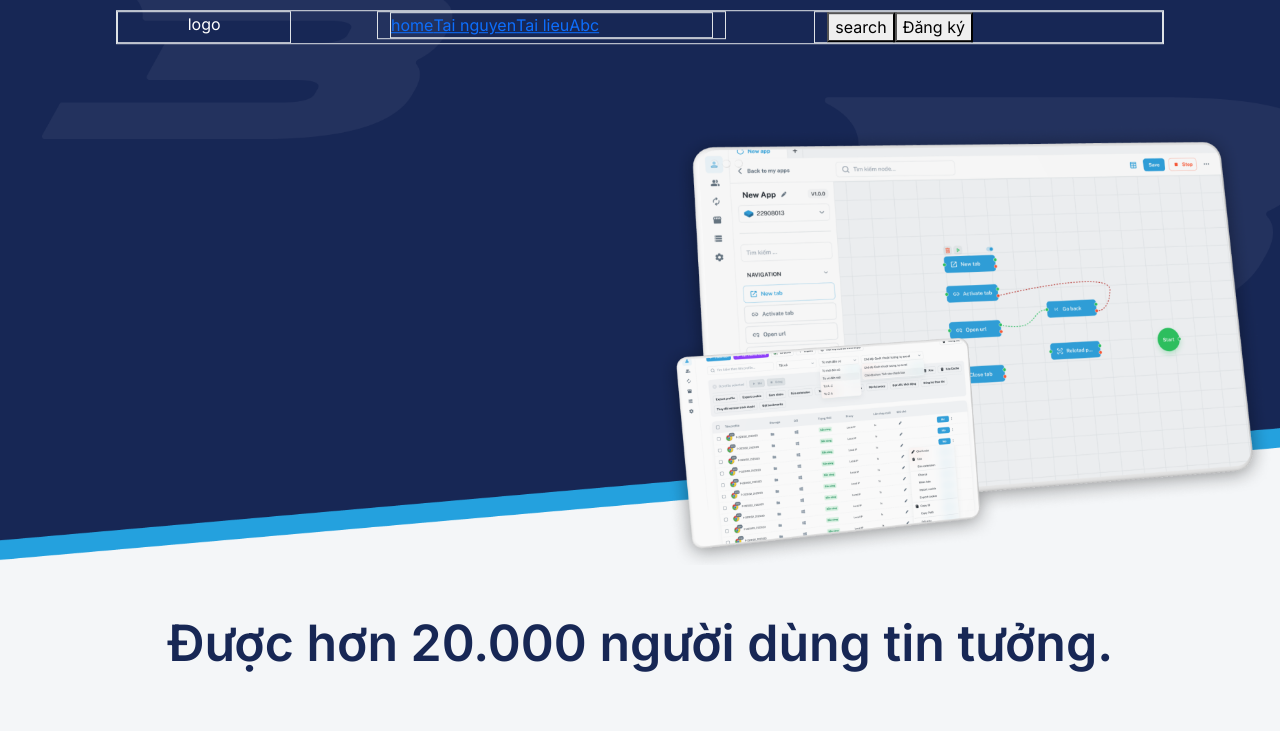
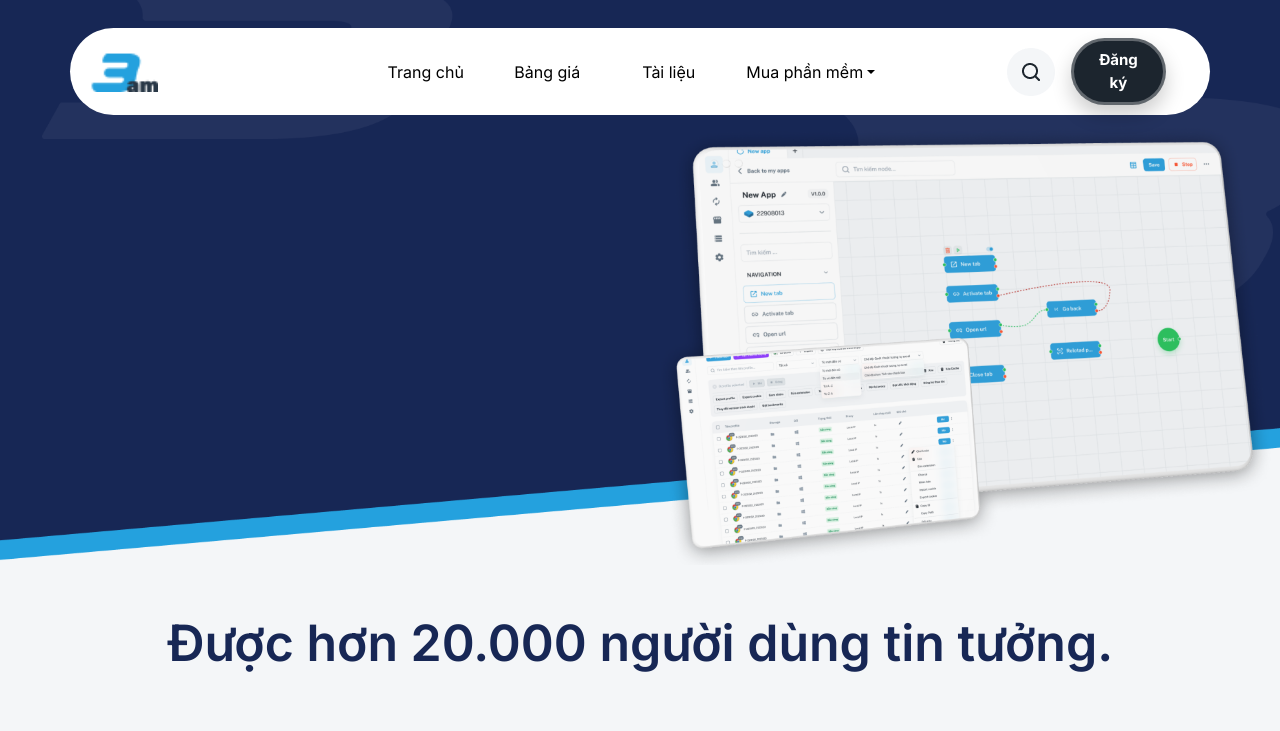
Before and after one commit to thinh2yuhjd/3am, a React (Create React App) app: page / in a window 1280 px wide. Shown: the top 731 px of the page. Built offline with nearby package versions, Linux system fonts and the light colour scheme.

Commit message:
comt done web
da xong giao dien web

```diff
--- a/src/page/home/home.jsx
+++ b/src/page/home/home.jsx
@@ -13,6 +13,8 @@ import Video from "./video";
 import "./index.css";
 import background from "../../img/bg.png";
 import button_search from "../../img/icon/Button.png";
+import button_menu from "../../img/icon/menu.png";
+
 import { useNavigate, Link } from "react-router-dom";
 
 const Home = () => {
@@ -54,51 +56,117 @@ const Home = () => {
     <div className="" style={{ backgroundColor: "#F4F6F8" }}>
       <div className="am-header">
         <img src={background} width={"100%"} />
+        <div className="am-hd-main position-absolute w-100">
 
-        <div className=" am-header-search">
-          <div className="row position-relative border d-flex d-flex justify-content-between">
-            <div
-              className="d-block d-md-none col-md-2 border"
-              onClick={toggleDropdown}
-            >
-              <button>button</button>
-            </div>
 
-            <div className="col-md-2 border" style={{ color: "white" }}>
-              logo
-            </div>
+          <div className="am-header-search container">
+            <div className="row position-relative d-flex justify-content-between align-items-center w-100">
 
-            <div
-              className={`border col-md-4 position-absolute custom-menu-az ${
-                open ? "momenu" : "dongmenu"
-              }`}
-            >
-              <ul className="border h-100">
-                <li style={{listStyle:'none'}}>
-                  <a className="" href="">home</a>
-                </li>
-                <li>
-                  <a href="">Tai nguyen</a>
-                </li>
-                <li>
-                  <a href="">Tai lieu</a>
-                </li>
-                <li>
-                  <a href="">Abc</a>
-                </li>
-              </ul>
-            </div>
+              <div className="col-md-2 d-none d-md-block text-start" style={{ height: '40px' }}>
+                <img src={logo} alt="Logo" className="h-100" />
+              </div>
 
-            <div className="d-flex border col-md-4">
-              <div className="">
-                <button>search</button>
+              <div className="col-md-6 d-none d-md-block">
+                <ul className="menu d-flex justify-content-around align-items-center">
+                  <li className="" style={{ width: '120px' }}><a href="" className="custom-a-pc">Trang chủ</a></li>
+                  <li className="" style={{ width: '120px' }}><a href="" className="custom-a-pc">Bảng giá</a></li>
+                  <li className="" style={{ width: '120px' }}><a href="" className="custom-a-pc">Tài liệu</a></li>
+                  <li style={{ width: '160px' }}>
+                    <a className="custom-a-pc nav-link dropdown-toggle"
+                      href="#"
+                      id="navbarDropdownMenuLink"
+                      role="button"
+                      onClick={toggleDropdown}>Mua phần mềm</a>
+                    {open && (
+                      <ul className="dropdown-menu">
+                        <li>
+                          <a className="dropdown-item" href="#">Mua qua facebook</a>
+                        </li>
+                        <li className="dropdown-item">
+                          <a href="" className="text-decoration-none">Mua online</a>
+                        </li>
+                      </ul>
+                    )}
+                  </li>
+                </ul>
               </div>
-              <div className="">
-                <button>Đăng ký</button>
+
+              <div className="col-md-3 col-lg-2 d-none d-md-flex justify-content-between align-items-center">
+                <div onClick={handleOpen}>
+                  <img src={search_icon} alt="search" className="pe-3" />
+                </div>
+                <button
+                  className="button"
+                  style={{ width: "115px", backgroundColor: "#1C252E" }}
+                  onClick={onhangdleLogin}
+                >
+                  <span style={{ color: "white" }}>Đăng ký</span>
+                </button>
+              </div>
+
+              {isOpenSearch && (
+                <div className="search-popup-overlay" onClick={handleOpen}>
+                  <div className="search-popup-content font-border" onClick={(e) => e.stopPropagation()}>
+                    <input type="text" placeholder="Tìm kiếm..." className="form-controls outline-none" style={{ outline: 'none' }} />
+                    <img src={button_search} alt="" />
+                  </div>
+                </div>
+              )}
+
+              <div className="d-block d-md-none col-1 text-start">
+                <button className="border-0" style={{ backgroundColor: 'transparent' }} onClick={toggleDropdown}>
+                  <img src={button_menu} alt="" />
+                </button>
+              </div>
+
+              <div className="col-md-8 col-sm-11 d-block d-md-none text-center ">
+                <img src={logo} alt="Logo" className="ps-3" />
+              </div>
+
+              <div className={`border custom-menu-az position-absolute ${open ? "show" : "hide"}`}>
+                <div className="text-end mt-1 me-1">
+                  <button className="close-menu border-0" style={{ backgroundColor: 'white' }} onClick={toggleDropdown}>✖</button>
+                </div>
+                <div className="d-block d-md-none text-end mt-4 mb-2">
+                  <div className="d-flex justify-content-center" style={{ width: '', height: '35px' }}>
+                    <input type="text" name="" id="" />
+                    <img className="border" src={search_icon} alt="" />
+                  </div>
+
+                </div>
+                <ul className="h-100">
+                  <li className="text-start ps-3 border-bottom" style={{ listStyle: 'none' }}>
+                    <a href="">Trang chủ</a>
+                  </li>
+
+                  <li className="text-start ps-3 border-bottom" >
+                    <a href="">Bảng giá</a>
+                  </li>
+                  <li className="text-start ps-3 border-bottom" >
+                    <a href="">Tài liệu</a>
+                  </li>
+                  <li className="text-start ps-3 border-bottom" >
+                    <a href="">Mua phần mềm</a>
+                  </li>
+                  <div className="d-flex justify-content-center mt-4">
+                    <button
+                      className="button"
+                      style={{ width: "115px", height: '45px', backgroundColor: "#1C252E" }}
+                      onClick={onhangdleLogin}
+                    >
+                      Đăng Ký
+                    </button>
+                  </div>
+
+                </ul>
+
               </div>
             </div>
           </div>
+
         </div>
+
+
       </div>
 
       <div className="my-5 pb-1">
@@ -256,8 +324,8 @@ const Home = () => {
           <div className="row mt-5">
             {/* Gói Solo */}
             <div className="col-md-4 col-sm-12">
-              <div className="col-inner">
-                <div className="price-card">
+              <div className="col-inner" >
+                <div className="price-card custom-hover-card">
                   <h3 className="uppercase">
                     <img src={iconT} alt="" className="me-3" />
                     Basic Solo
@@ -299,8 +367,8 @@ const Home = () => {
                     <div className="w-100 text-center ">
                       <a
                         href="#"
-                        className="text-decoration-none"
-                        style={{ color: "gray" }}
+                        className="text-decoration-none a-learn-more"
+
                       >
                         Learn More
                       </a>
@@ -313,7 +381,7 @@ const Home = () => {
             {/* Gói Team 5PC */}
             <div className="col-md-4 col-sm-12">
               <div className="col-inner">
-                <div className="price-card">
+                <div className="price-card custom-hover-card">
                   <h3 className="uppercase">
                     <img src={iconT} alt="" className="me-3" />
                     Basic 5
@@ -355,8 +423,7 @@ const Home = () => {
                     <div className="w-100 text-center ">
                       <a
                         href="#"
-                        className="text-decoration-none"
-                        style={{ color: "gray" }}
+                        className="text-decoration-none a-learn-more"
                       >
                         Learn More
                       </a>
@@ -369,7 +436,7 @@ const Home = () => {
             {/* Gói Team 10PC */}
             <div className="col-md-4 col-sm-12">
               <div className="col-inner">
-                <div className="price-card">
+                <div className="price-card custom-hover-card">
                   <h3 className="uppercase">
                     <img src={iconT} alt="" className="me-3" />
                     Basic 10
@@ -410,9 +477,9 @@ const Home = () => {
                     </button>
                     <div className="w-100 text-center ">
                       <a
-                        href="#"
-                        className="text-decoration-none"
-                        style={{ color: "gray" }}
+                        href=""
+                        className="text-decoration-none a-learn-more"
+
                       >
                         Learn More
                       </a>
--- a/src/page/home/index.css
+++ b/src/page/home/index.css
@@ -33,27 +33,29 @@
   position: absolute;
   width: 100px;
   height: 100%;
-  background-image: linear-gradient(
-    120deg,
-    rgba(255, 255, 255, 0) 30%,
-    rgba(255, 255, 255, 0.8),
-    rgba(255, 255, 255, 0) 70%
-  );
+  background-image: linear-gradient(120deg,
+      rgba(255, 255, 255, 0) 30%,
+      rgba(255, 255, 255, 0.8),
+      rgba(255, 255, 255, 0) 70%);
   top: 0;
   left: -100px;
   opacity: 0.6;
 }
+
 @media (max-width: 576px) {
   .custom-title {
-    font-size: 30px; /* Kích thước cho màn hình nhỏ */
+    font-size: 30px;
+    /* Kích thước cho màn hình nhỏ */
   }
 }
 
 @media (min-width: 576px) {
   .custom-title {
-    font-size: 50px; /* Kích thước cho màn hình lớn hơn */
+    font-size: 50px;
+    /* Kích thước cho màn hình lớn hơn */
   }
 }
+
 @keyframes shine {
   0% {
     left: -100px;
@@ -105,10 +107,12 @@
   background-repeat: no-repeat;
   height: 100vh;
 }
+
 .font-border {
   border: 5px solid #24a1de80;
   display: flex;
 }
+
 .icon {
   width: 20px;
   height: 20px;
@@ -118,6 +122,7 @@
   margin-right: 8px;
   display: inline-block;
 }
+
 .form-controls {
   width: 100%;
   padding: 0.375rem 0.75rem;
@@ -128,6 +133,7 @@
   border-radius: 0.25rem;
   transition: border-color 0.15s ease-in-out, box-shadow 0.15s ease-in-out;
 }
+
 .test-site-container {
   list-style: none;
   padding: 0;
@@ -182,45 +188,122 @@
   position: relative;
 }
 
-.am-header-search {
-  position: absolute;
-  width: 100%;
-  z-index: 10;
-  top: 0;
-  transform: translateY(30%);
-  padding: 0 10%;
-}
-
 .am-header-content {
   position: absolute;
   width: 100%;
   top: 50%;
   transform: translate(0, -50%);
 }
+
+.am-hd-main {
+  top: 5%;
+}
+
+.am-header-search {
+  background-color: #ffffff;
+  padding: 10px 20px;
+  position: relative;
+  border-radius: 0;
+
+}
+
 .custom-menu-az {
-  top: 0;
-  left: 260px !important;
+  top: 0px;
+  width: 300px;
+  height: 100vh;
+  background-color: #fff;
+  transition: left 0.4s ease;
+  z-index: 1000;
 }
+
+.custom-menu-az.show {
+  left: 0px;
+}
+
+.custom-menu-az.hide {
+  left: -400px;
+}
+
 .custom-menu-az ul {
   display: flex;
+  flex-direction: column;
+  padding: 0;
+  margin: 0;
 }
-@media (max-width: 768.98px) {
+
+.custom-menu-az ul li {
+  padding: 10px;
+}
+
+.custom-menu-az ul li a,
+.custom-a-pc {
+  text-decoration: none;
+  color: #000;
+}
+
+.custom-hover-card {
+  transition: all 0.4s ease-in;
+}
+
+.custom-hover-card:hover {
+  background-color: #24A1DE;
+  color: white;
+}
+
+.custom-hover-card p span {
+  transition: all 0.4s ease-in;
+}
+
+.custom-hover-card:hover p span {
+  color: white;
+}
+
+.custom-hover-card:hover .btn-outline-custom {
+  background-color: #fff;
+  color: #24A1DE;
+}
+.a-learn-more {
+color: gray;
+}
+.custom-hover-card:hover .a-learn-more {
+  color: white;
+}
+
+@media (max-width: 768px) {
+
+  .container,
+  .container-sm {
+    max-width: 100%;
+  }
+
+  .am-header-search {
+    background-color: #ffffff;
+    padding: 0;
+    position: relative;
+    border-radius: 0;
+    height: 45px;
+    line-height: 45px;
+  }
+
   .custom-menu-az {
-    left: -700px !important;
-    top: 10px;
-    transition: all 0.4s ease;
-  }
-  .custom-menu-az.momenu {
-    left: -65px !important;
-    border: 1px solid black;
-    display: flex;
-    flex-direction: column;
-    width: 200px;
-    height: 100vh;
-    background-color: #fff;
-  }
-  .custom-menu-az.dongmenu {
-    top: 0;
-    left: -700px !important;
+    padding-right: 0 !important;
   }
 }
+
+@media (min-width: 768px) {
+  .custom-menu-az {
+    display: none;
+  }
+
+  .am-header-search {
+    border-radius: 9999px;
+  }
+}
+
+@media (max-width: 575.98px) {
+  #root>div>div:nth-child(1)>div.am-header>div>div>div>div.col-md-8.col-sm-11.d-block.d-md-none.text-center {
+    flex: 0 0 auto;
+    width: 91.66666667%;
+  }
+
+}
--- a/src/page/license/content/dashboard/dashboard.jsx
+++ b/src/page/license/content/dashboard/dashboard.jsx
@@ -9,7 +9,7 @@ export function DashboardPage() {
   return (
     <div className='container pt-5'>
       <h3 style={{ fontWeight: '600' }}>Bảng điều khiển</h3>
-      <div className="table-responsive mt-4">
+      <div className="table-responsive mt-4 mb-4">
         <table className="table table-bordered text-center">
           <thead style={{backgroundColor:'#eeeeee'}}>
             <tr>
--- a/src/page/license/content/licenseManagement/licensemanagement.jsx
+++ b/src/page/license/content/licenseManagement/licensemanagement.jsx
@@ -35,7 +35,7 @@ export function LicenseManagementPage() {
             hoặc <b>3am.net</b>
           </div>
         </div>
-        <div className="mt-4">
+        <div className="mt-4 mb-4">
           <div className="col-md-12">
             <div className="table-responsive mt-4">
               <table className="table table-bordered text-center">
--- a/src/page/license/content/support/support.jsx
+++ b/src/page/license/content/support/support.jsx
@@ -28,7 +28,7 @@ export function SupportPage() {
           </ul>
         </div>
         <a href="#">
-          <button className="btn mt-4 " style={{backgroundColor:'blue',color:'white' , border:'1px solid gray'}}>
+          <button className="btn mt-4 " style={{backgroundColor:'#24A1DE',color:'white' , border:'1px solid #d5d5d5'}}>
             <img src={iconA} alt="" width={"25px"} /> Liên hệ Page
           </button>
         </a>
--- a/src/page/license/index.css
+++ b/src/page/license/index.css
@@ -159,13 +159,13 @@
     left: 0;
   }
   /* Overlay làm mờ content */
-  .overlay {
+  /* .overlay {
     position: fixed;
     top: 0;
     left: 0;
     width: 100vw;
     height: 100vh;
-    background-color: rgba(0, 0, 0, 0.5); /* Làm mờ */
+    background-color: rgba(0, 0, 0, 0.5);
     z-index: 1000;
-  }
+  } */
 }
```
Also changed, not shown: src/page/license/licensemanagement.jsx (+22 -26 lines).
